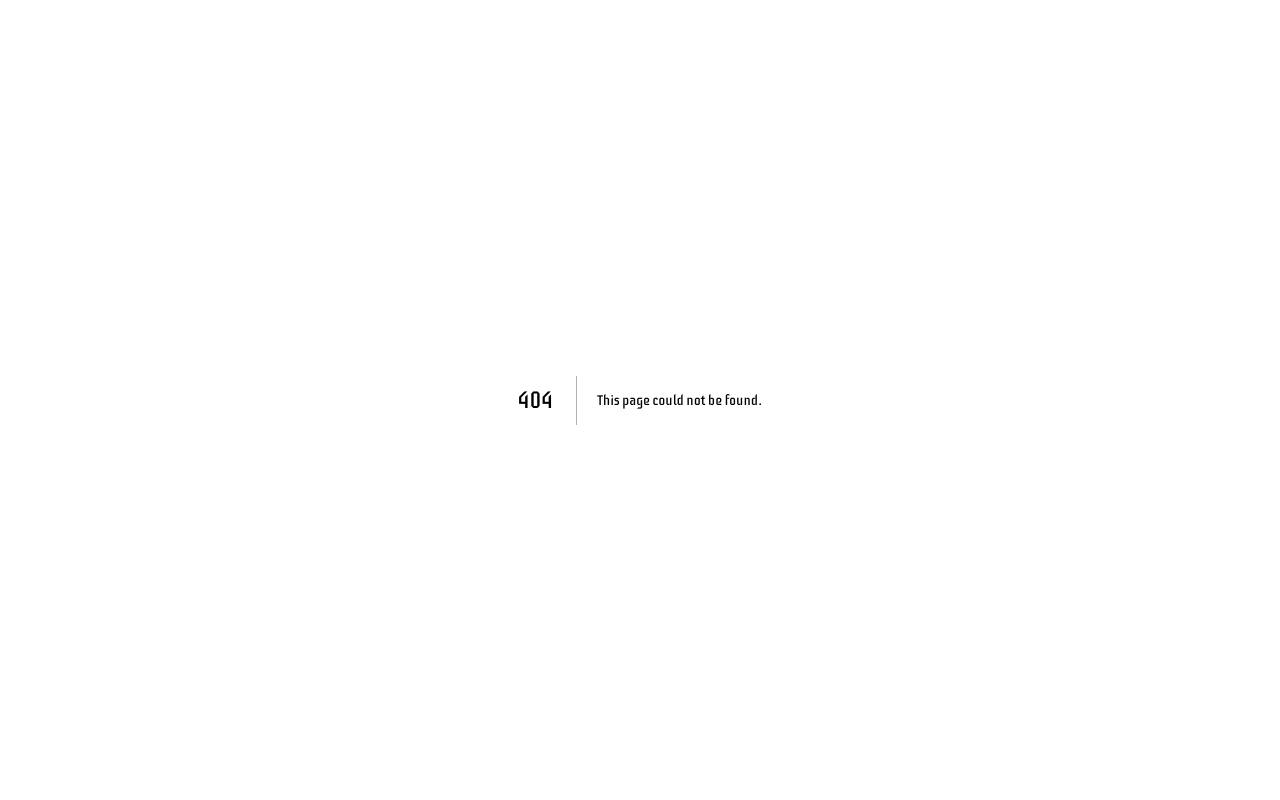
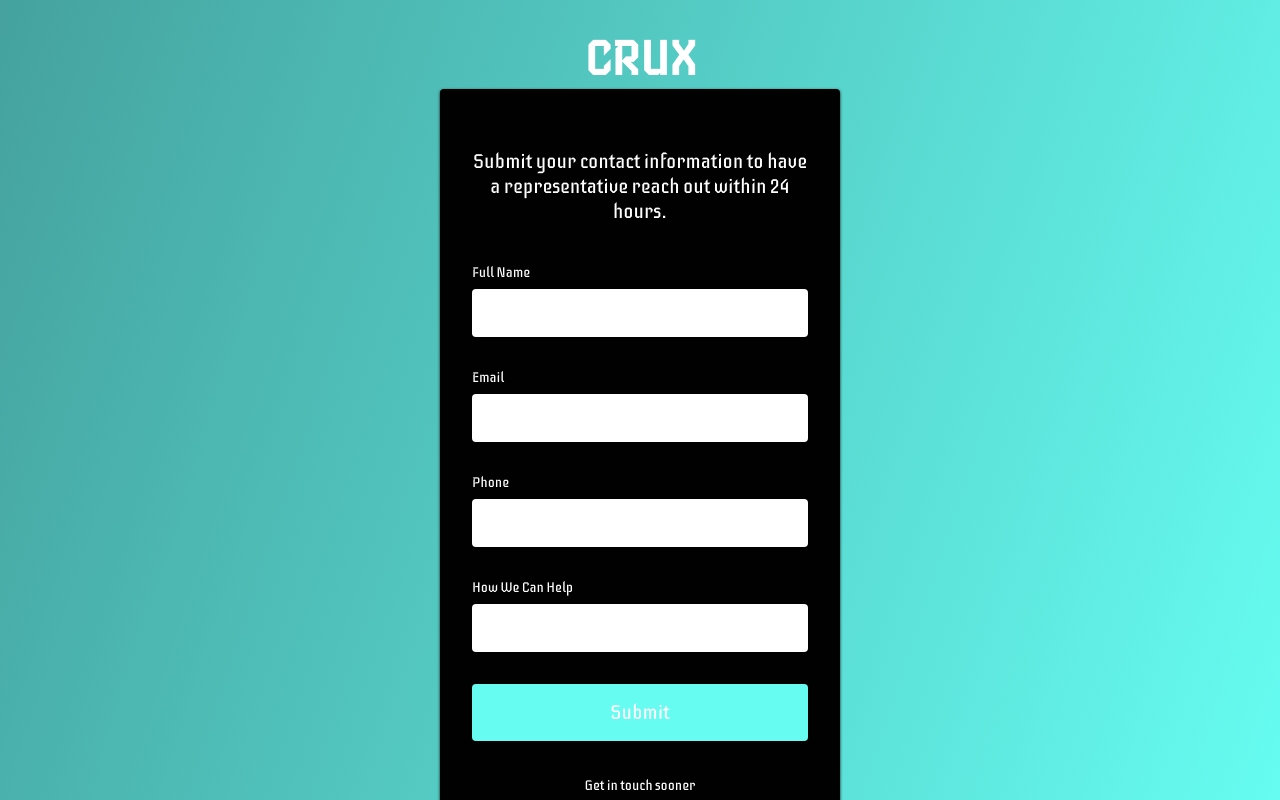
Before and after one commit to mroberson11/cruxmockup, a Next.js app: page /contact-form in a window 1280 px wide. Before the commit this address had no page. Built offline with nearby package versions, Linux system fonts and the light colour scheme.

Commit message:
Add Contact Form

```diff
--- a/package.json
+++ b/package.json
@@ -9,6 +9,7 @@
     "lint": "next lint"
   },
   "dependencies": {
+    "@emailjs/browser": "^3.4.0",
     "babel-plugin-styled-components": "^2.0.5",
     "next": "12.1.0",
     "next-images": "^1.8.4",
--- /dev/null
+++ b/pages/contact-form.js
@@ -0,0 +1,11 @@
+import React from "react";
+import ContactForm from "../src/components/ContactForm";
+const ContactPage = () => {
+  return (
+    <>
+      <ContactForm />
+    </>
+  );
+};
+
+export default ContactPage;
--- /dev/null
+++ b/src/components/ContactForm/ContactFormElements.js
@@ -0,0 +1,111 @@
+import styled from "styled-components";
+
+export const Container = styled.div`
+  min-height: 692px;
+  position: fixed;
+  bottom: 0;
+  left: 0;
+  right: 0;
+  top: 0;
+  z-index: 0;
+  overflow: hidden;
+  background: linear-gradient(
+    108deg,
+    rgba(69, 162, 158, 1) 0%,
+    rgba(102, 252, 241, 1) 100%
+  );
+`;
+
+export const FormWrap = styled.div`
+  height: 100%;
+  display: flex;
+  flex-direction: column;
+  justify-content: center;
+  overflow-y: scroll;
+
+  @media screen and (max-width: 400px) {
+    height: 80%;
+  }
+`;
+
+export const Icon = styled.a`
+  margin-top: 2em;
+  text-align: center;
+  text-decoration: none;
+  color: #fff;
+  font-weight: 700;
+  font-size: 3em;
+
+  @media screen and (max-width: 480px) {
+    text-align: center;
+    margin-left: 0;
+    margin-top: 2em;
+  }
+`;
+
+export const FormContent = styled.div`
+  height: 100%;
+  display: flex;
+  flex-direction: column;
+  justify-content: center
+  margin-top: 20px;
+
+  @media screen and (max-width: 480px) {
+    padding: 10px;
+  }
+`;
+
+export const Form = styled.form`
+  background: #010101;
+  max-width: 400px;
+  height: auto;
+  width: 100%;
+  z-index: 1;
+  display: grid;
+  margin: 0 auto;
+  padding: 60px 32px;
+  border-radius: 4px;
+  box-shadow: 0 1px 3px rgba(0, 0, 0, 0.9);
+
+  @media screen and (max-width: 400px) {
+    padding: 32px 32px;
+  }
+`;
+
+export const FormH1 = styled.h1`
+  margin-bottom: 40px;
+  color: #fff;
+  font-size: 20px;
+  font-weight: 400;
+  text-align: center;
+`;
+
+export const FormLabel = styled.label`
+  margin-bottom: 8px;
+  font-size: 14px;
+  color: #fff;
+`;
+
+export const FormInput = styled.input`
+  padding: 16px 16px;
+  margin-bottom: 32px;
+  border: none;
+  border-radius: 4px;
+`;
+
+export const FormButton = styled.button`
+  background: #66fcf1;
+  padding: 16px 0;
+  border: none;
+  border-radius: 4px;
+  color: #fff;
+  font-size: 20px;
+  cursor: pointer;
+`;
+
+export const Text = styled.span`
+  text-align: center;
+  margin-top: 24px;
+  color: #fff;
+  font-size: 14px;
+`;
--- /dev/null
+++ b/src/components/ContactForm/index.js
@@ -0,0 +1,85 @@
+import React, { useRef } from "react";
+import {
+  Container,
+  FormWrap,
+  Icon,
+  FormContent,
+  Form,
+  FormH1,
+  FormLabel,
+  FormInput,
+  FormButton,
+  Text,
+} from "./ContactFormElements";
+import { ButtonRouter } from "../ButtonElements";
+import emailjs from "@emailjs/browser";
+
+const ContactForm = () => {
+  const form = useRef();
+
+  const sendEmail = (e) => {
+    e.preventDefault();
+
+    emailjs
+      .sendForm(
+        "service_lz8gq0f",
+        "template_up0b275",
+        form.current,
+        "user_YZWlae1Uq0NzIL8lY9vPH"
+      )
+      .then(
+        (result) => {
+          console.log(result.text);
+        },
+        (error) => {
+          console.log(error.text);
+        }
+      );
+  };
+
+  const showSuccess = (e) => {
+    e.preventDefault();
+
+    <div>Success!</div>;
+  };
+  return (
+    <>
+      <Container>
+        <FormWrap>
+          <Icon href="/">CRUX</Icon>
+          <FormContent>
+            <Form ref={form} onSubmit={showSuccess}>
+              <FormH1>
+                Submit your contact information to have a representative reach
+                out within 24 hours.
+              </FormH1>
+              <FormLabel htmlFor="for">Full Name</FormLabel>
+              <FormInput type="text" name="user_name" required />
+              <FormLabel htmlFor="for">Email</FormLabel>
+              <FormInput type="email" name="user_email" required />
+              <FormLabel htmlFor="for">Phone</FormLabel>
+              <FormInput type="phone" name="phone" />
+              <FormLabel htmlFor="for">How We Can Help</FormLabel>
+              <FormInput type="comments" name="comments" />
+
+              <FormButton type="submit">Submit</FormButton>
+              <ButtonRouter
+                to="/contact-info"
+                smooth={true}
+                duration={500}
+                spy={true}
+                exact="true"
+                offset={-80}
+                style={{ background: "none" }}
+              >
+                <Text>Get in touch sooner</Text>
+              </ButtonRouter>
+            </Form>
+          </FormContent>
+        </FormWrap>
+      </Container>
+    </>
+  );
+};
+
+export default ContactForm;
```
Also changed, not shown: 1 other file (tests, documents, lock files or other folders).
